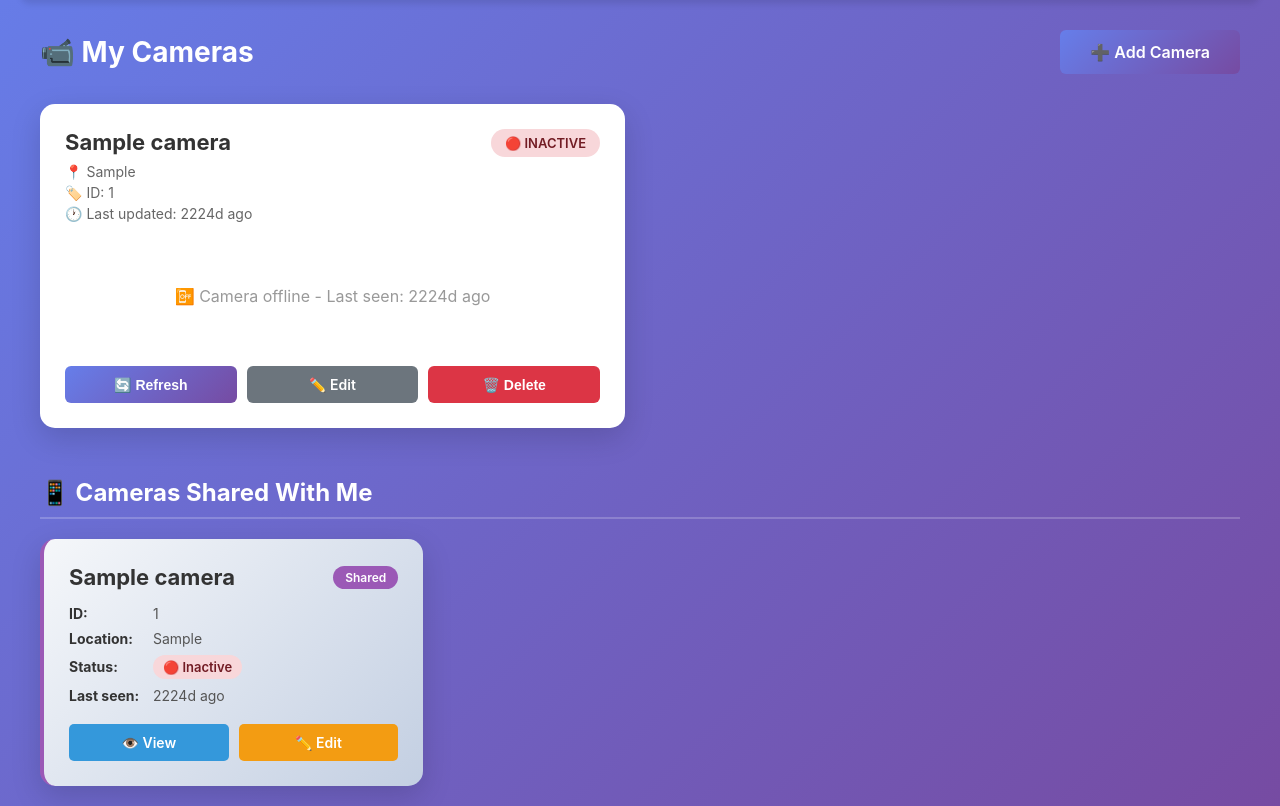
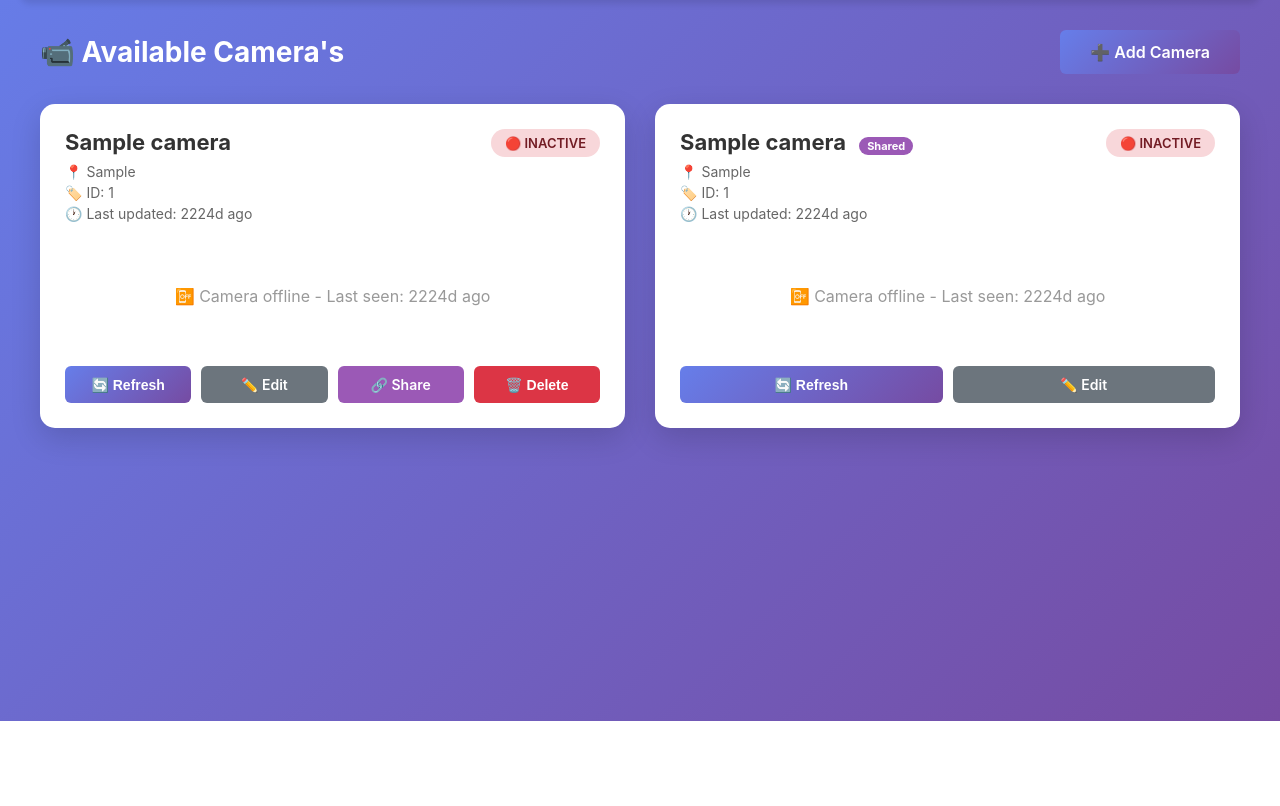
Before and after one commit to narendrancm/esp32-camserver, a FastAPI app: page /dashboard in a window 1280 px wide. Shown: the part 79-885 px from the top of the page. After the commit the page ends 800 px from the top, so only its background shows below. Run offline with FastAPI, Linux system fonts and the light colour scheme; the visitor is signed in with stand-in values (Sample User, id 1); tables that the repository leaves empty hold one stand-in row (values such as "Sample post"); data that the repository does not hold is empty.

Commit message:
Update dashboard.html

```diff
--- a/templates/dashboard.html
+++ b/templates/dashboard.html
@@ -136,6 +136,7 @@
         display: flex;
         gap: 10px;
         margin-top: 20px;
+        flex-wrap: wrap;
     }
 
     .camera-actions .btn {
@@ -143,6 +144,7 @@
         text-align: center;
         padding: 10px;
         font-size: 14px;
+        min-width: 80px;
     }
 
     .loading {
@@ -168,131 +170,26 @@
         opacity: 0.9;
     }
 
-    /* New styles for shared cameras section */
-    .shared-section {
-        margin-top: 50px;
-    }
-
-    .shared-section h2 {
-        color: white;
-        font-size: 24px;
-        margin-bottom: 20px;
-        padding-bottom: 10px;
-        border-bottom: 2px solid rgba(255,255,255,0.2);
-    }
-
-    .shared-grid {
-        display: grid;
-        grid-template-columns: repeat(auto-fill, minmax(350px, 1fr));
-        gap: 25px;
-        margin-top: 20px;
-    }
-
-    .shared-card {
-        background: linear-gradient(135deg, #f5f7fa 0%, #c3cfe2 100%);
-        border-radius: 15px;
-        padding: 25px;
-        box-shadow: 0 10px 30px rgba(0,0,0,0.15);
-        border-left: 4px solid #9b59b6;
-    }
-
-    .shared-header {
-        display: flex;
-        justify-content: space-between;
-        align-items: center;
-        margin-bottom: 15px;
-    }
-
-    .shared-header h3 {
-        margin: 0;
-        color: #333;
-        font-size: 22px;
-    }
-
-    .shared-badge {
+    /* Role badge for shared cameras */
+    .role-badge {
+        font-size: 11px;
+        padding: 2px 8px;
+        border-radius: 12px;
         background: #9b59b6;
         color: white;
-        padding: 4px 12px;
-        border-radius: 20px;
-        font-size: 12px;
-        font-weight: 600;
-    }
-
-    .shared-info {
-        margin: 12px 0;
-    }
-
-    .shared-info p {
-        margin: 8px 0;
-        color: #555;
-        font-size: 14px;
-    }
-
-    .shared-info strong {
-        color: #333;
-        width: 80px;
-        display: inline-block;
-    }
-
-    .shared-status {
-        display: inline-block;
-        padding: 4px 10px;
-        border-radius: 12px;
-        font-size: 13px;
-        font-weight: 600;
-    }
-
-    .status-active {
-        background: #d4edda;
-        color: #155724;
-    }
-
-    .status-inactive {
-        background: #f8d7da;
-        color: #721c24;
-    }
-
-    .shared-actions {
-        display: flex;
-        gap: 10px;
-        margin-top: 20px;
-    }
-
-    .shared-actions .btn {
-        flex: 1;
-        text-align: center;
-        padding: 10px;
-        font-size: 14px;
-        border-radius: 5px;
-        text-decoration: none;
-    }
-
-    .btn-view {
-        background: #3498db;
-        color: white;
-    }
-
-    .btn-edit {
-        background: #f39c12;
-        color: white;
+        margin-left: 8px;
     }
 </style>
 {% endblock %}
 
 {% block content %}
 <div class="dashboard-header">
-    <h2>📹 My Cameras</h2>
+    <h2>📹 Available Camera's</h2>
     <a href="/cameras/new" class="btn">➕ Add Camera</a>
 </div>
 
 <div id="cameras-container" class="cameras-grid">
     <div class="loading">Loading cameras...</div>
-</div>
-
-<!-- Shared Cameras Section (NEW) -->
-<div id="shared-section" class="shared-section" style="display: none;">
-    <h2>📱 Cameras Shared With Me</h2>
-    <div id="shared-grid" class="shared-grid"></div>
 </div>
 
 <div id="empty-state" style="display: none;">
@@ -356,7 +253,7 @@
             return data;
         } catch (error) {
             console.error('Error getting camera status:', error);
-            return { status: 'inactive', last_seen: 'Unknown' };
+            return { status: 'inactive', last_seen: 'Unknown', can_edit: false };
         }
     }
 
@@ -378,7 +275,7 @@
         }
     }
 
-    // Render owned camera card
+    // Render camera card
     function renderCameraCard(camera, images, status) {
         const statusClass = status.status === 'active' ? 'status-active' : 'status-inactive';
         const statusText = status.status === 'active' ? '🟢 Active' : '🔴 Inactive';
@@ -410,11 +307,35 @@
             `;
         }
 
+        // Build action buttons based on role and permissions
+        let actionsHtml = '';
+
+        // Refresh button for everyone
+        actionsHtml += `<button onclick="loadCameraImages('${camera.camera_id}').then(imgs => location.reload())" class="btn">🔄 Refresh</button>`;
+
+        // Edit button (if owner or has edit permission)
+        if (camera.role === 'owner' || camera.can_edit) {
+            actionsHtml += `<a href="/cameras/${camera.camera_id}/edit" class="btn btn-secondary">✏️ Edit</a>`;
+        }
+
+        // Share button (only for owner)
+        if (camera.role === 'owner') {
+            actionsHtml += `<a href="/cameras/${camera.camera_id}/share" class="btn" style="background: #9b59b6;">🔗 Share</a>`;
+        }
+
+        // Delete button (only for owner)
+        if (camera.role === 'owner') {
+            actionsHtml += `<button onclick="deleteCamera('${camera.camera_id}')" class="btn btn-danger">🗑️ Delete</button>`;
+        }
+
+        // Add role badge if shared
+        const roleBadge = camera.role === 'viewer' ? '<span class="role-badge">Shared</span>' : '';
+
         return `
             <div class="camera-card" data-camera-id="${camera.camera_id}">
                 <div class="camera-header">
                     <div class="camera-info">
-                        <h3>${camera.name}</h3>
+                        <h3>${camera.name} ${roleBadge}</h3>
                         <p>📍 ${camera.location || 'No location'}</p>
                         <p>🏷️ ID: ${camera.camera_id}</p>
                         <p>🕐 Last updated: <span class="last-seen">${status.last_seen}</span></p>
@@ -425,37 +346,7 @@
                 ${imagesHtml}
 
                 <div class="camera-actions">
-                    <button onclick="loadCameraImages('${camera.camera_id}').then(imgs => location.reload())" class="btn">🔄 Refresh</button>
-                    <a href="/cameras/${camera.camera_id}/edit" class="btn btn-secondary">✏️ Edit</a>
-                    <button onclick="deleteCamera('${camera.camera_id}')" class="btn btn-danger">🗑️ Delete</button>
-                </div>
-            </div>
-        `;
-    }
-
-    // Render shared camera card
-    function renderSharedCameraCard(camera, status, canEdit) {
-        const statusClass = status.status === 'active' ? 'status-active' : 'status-inactive';
-
-        return `
-            <div class="shared-card" data-camera-id="${camera.camera_id}">
-                <div class="shared-header">
-                    <h3>${camera.name}</h3>
-                    <span class="shared-badge">Shared</span>
-                </div>
-                <div class="shared-info">
-                    <p><strong>ID:</strong> ${camera.camera_id}</p>
-                    <p><strong>Location:</strong> ${camera.location || 'No location'}</p>
-                    <p><strong>Status:</strong>
-                        <span class="shared-status ${statusClass}">
-                            ${status.status === 'active' ? '🟢 Active' : '🔴 Inactive'}
-                        </span>
-                    </p>
-                    <p><strong>Last seen:</strong> ${status.last_seen}</p>
-                </div>
-                <div class="shared-actions">
-                    <a href="/camera/${camera.camera_id}" class="btn-view btn">👁️ View</a>
-                    ${canEdit ? `<a href="/cameras/${camera.camera_id}/edit" class="btn-edit btn">✏️ Edit</a>` : ''}
+                    ${actionsHtml}
                 </div>
             </div>
         `;
@@ -464,8 +355,6 @@
     // Load all cameras
     async function loadAllCameras() {
         const container = document.getElementById('cameras-container');
-        const sharedSection = document.getElementById('shared-section');
-        const sharedGrid = document.getElementById('shared-grid');
         const emptyState = document.getElementById('empty-state');
 
         // Get cameras from server
@@ -473,30 +362,16 @@
 
         if (cameras.length === 0) {
             container.style.display = 'none';
-            sharedSection.style.display = 'none';
             emptyState.style.display = 'block';
             return;
         }
 
-        // Separate owned and shared cameras
-        const ownedCameras = [];
-        const sharedCameras = [];
-
-        cameras.forEach(camera => {
-            if (camera.role === 'owner') {
-                ownedCameras.push(camera);
-            } else {
-                sharedCameras.push(camera);
-            }
-        });
-
-        // Show/hide sections
-        if (ownedCameras.length > 0) {
         container.style.display = 'grid';
+        emptyState.style.display = 'none';
         container.innerHTML = '';
 
-            // Load owned cameras
-            for (const camera of ownedCameras) {
+        // Load each camera
+        for (const camera of cameras) {
             const [images, status] = await Promise.all([
                 loadCameraImages(camera.camera_id),
                 getCameraStatus(camera.camera_id)
@@ -505,63 +380,25 @@
             const cardHtml = renderCameraCard(camera, images, status);
             container.innerHTML += cardHtml;
         }
-        } else {
-            container.style.display = 'none';
-        }
-
-        // Load shared cameras
-        if (sharedCameras.length > 0) {
-            sharedSection.style.display = 'block';
-            sharedGrid.innerHTML = '';
-
-            for (const camera of sharedCameras) {
-                const status = await getCameraStatus(camera.camera_id);
-                const cardHtml = renderSharedCameraCard(camera, status, camera.can_edit || false);
-                sharedGrid.innerHTML += cardHtml;
-            }
-        } else {
-            sharedSection.style.display = 'none';
-        }
-
-        emptyState.style.display = 'none';
     }
 
     // Update timestamps periodically
     function updateTimestamps() {
-        // Update owned cameras
-        document.querySelectorAll('.camera-card').forEach(elem => {
-            const cameraId = elem.dataset.cameraId;
+        document.querySelectorAll('.last-seen').forEach(elem => {
+            const cameraCard = elem.closest('.camera-card');
+            const cameraId = cameraCard.dataset.cameraId;
 
             getCameraStatus(cameraId).then(status => {
-                const lastSeenElem = elem.querySelector('.last-seen');
-                if (lastSeenElem) lastSeenElem.textContent = status.last_seen;
+                elem.textContent = status.last_seen;
 
                 // Update status badge
-                const badge = elem.querySelector('.status-badge');
+                const badge = cameraCard.querySelector('.status-badge');
                 if (status.status === 'active') {
                     badge.className = 'status-badge status-active';
                     badge.textContent = '🟢 Active';
                 } else {
                     badge.className = 'status-badge status-inactive';
                     badge.textContent = '🔴 Inactive';
-                }
-            });
-        });
-
-        // Update shared cameras
-        document.querySelectorAll('.shared-card').forEach(elem => {
-            const cameraId = elem.dataset.cameraId;
-
-            getCameraStatus(cameraId).then(status => {
-                const statusSpan = elem.querySelector('.shared-status');
-                if (statusSpan) {
-                    statusSpan.className = `shared-status ${status.status === 'active' ? 'status-active' : 'status-inactive'}`;
-                    statusSpan.textContent = status.status === 'active' ? '🟢 Active' : '🔴 Inactive';
-                }
-
-                const lastSeenP = elem.querySelector('.shared-info p:last-child');
-                if (lastSeenP) {
-                    lastSeenP.innerHTML = `<strong>Last seen:</strong> ${status.last_seen}`;
                 }
             });
         });
```
Lines whose indentation alone changed are shown as unchanged.
